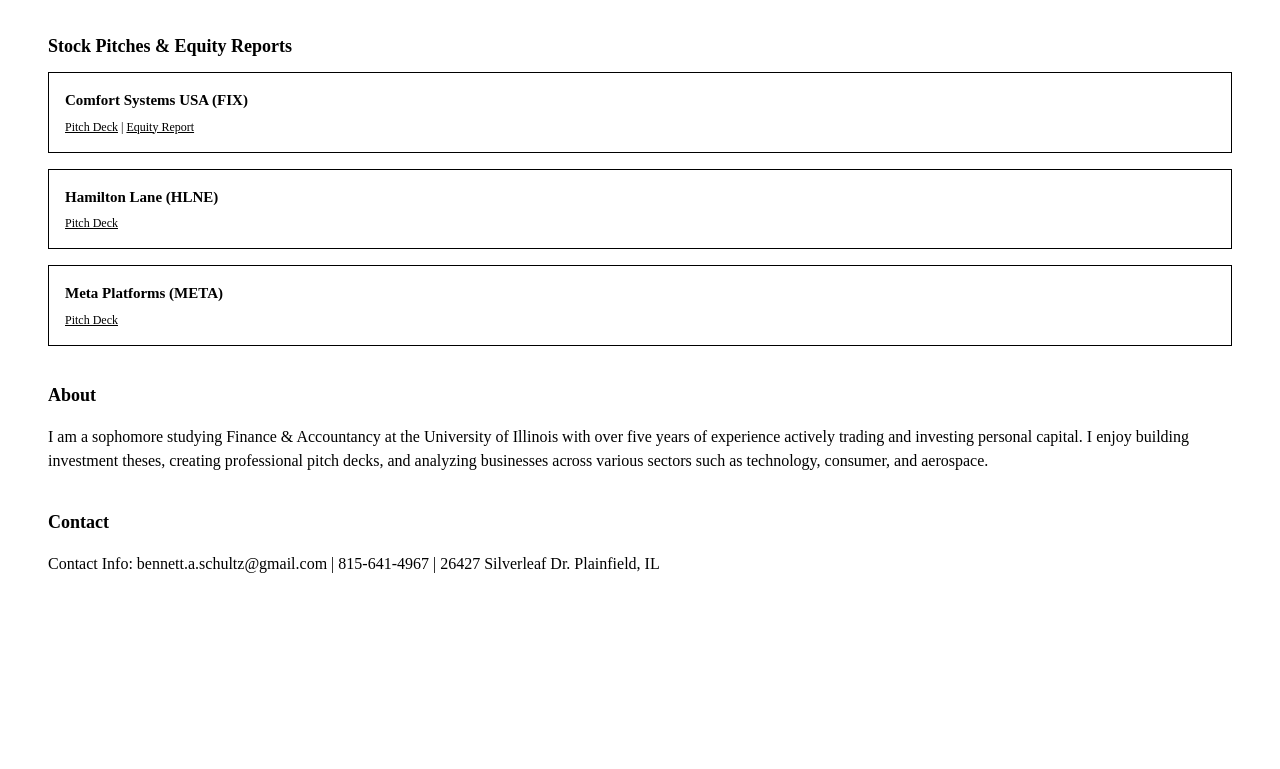
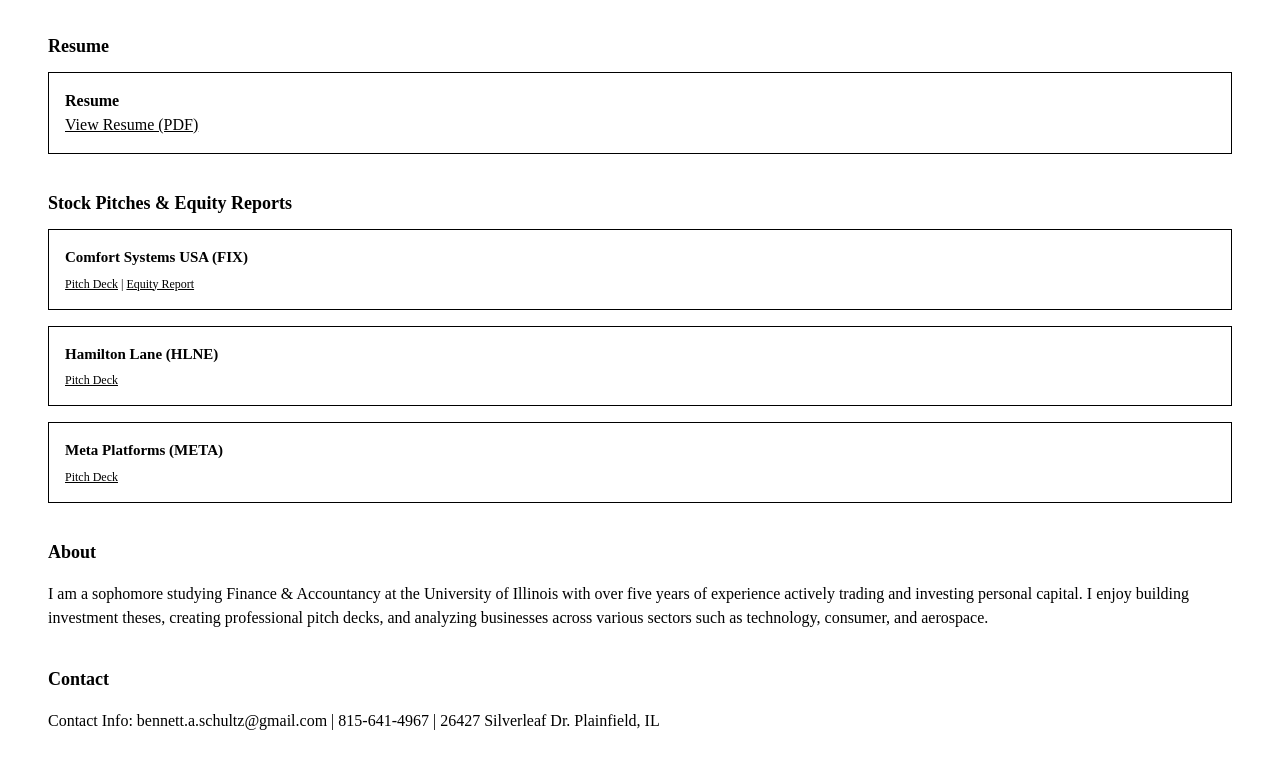
Before and after one commit to bennett-schultz/bennett-schultz.github.io, a plain HTML site: page index.html in a window 1280 px wide. Shown: the part 139-908 px from the top of the page. Before the commit the page ends 800 px from the top, so only its background shows below. Drawn offline with Linux system fonts and the light colour scheme.

Commit message:
Update index.html
added resume section

```diff
--- a/index.html
+++ b/index.html
@@ -61,6 +61,13 @@
     Equity Research • Trading • Private Equity Interest
   </p>
 
+  <h2>Resume</h2>
+
+<div class="card">
+  <strong>Resume</strong><br>
+  <a href="Bennett_Schultz_Resume.pdf" target="_blank">View Resume (PDF)</a>
+</div>
+
   <h2>Stock Pitches & Equity Reports</h2>
 
   <div class="card">
```
